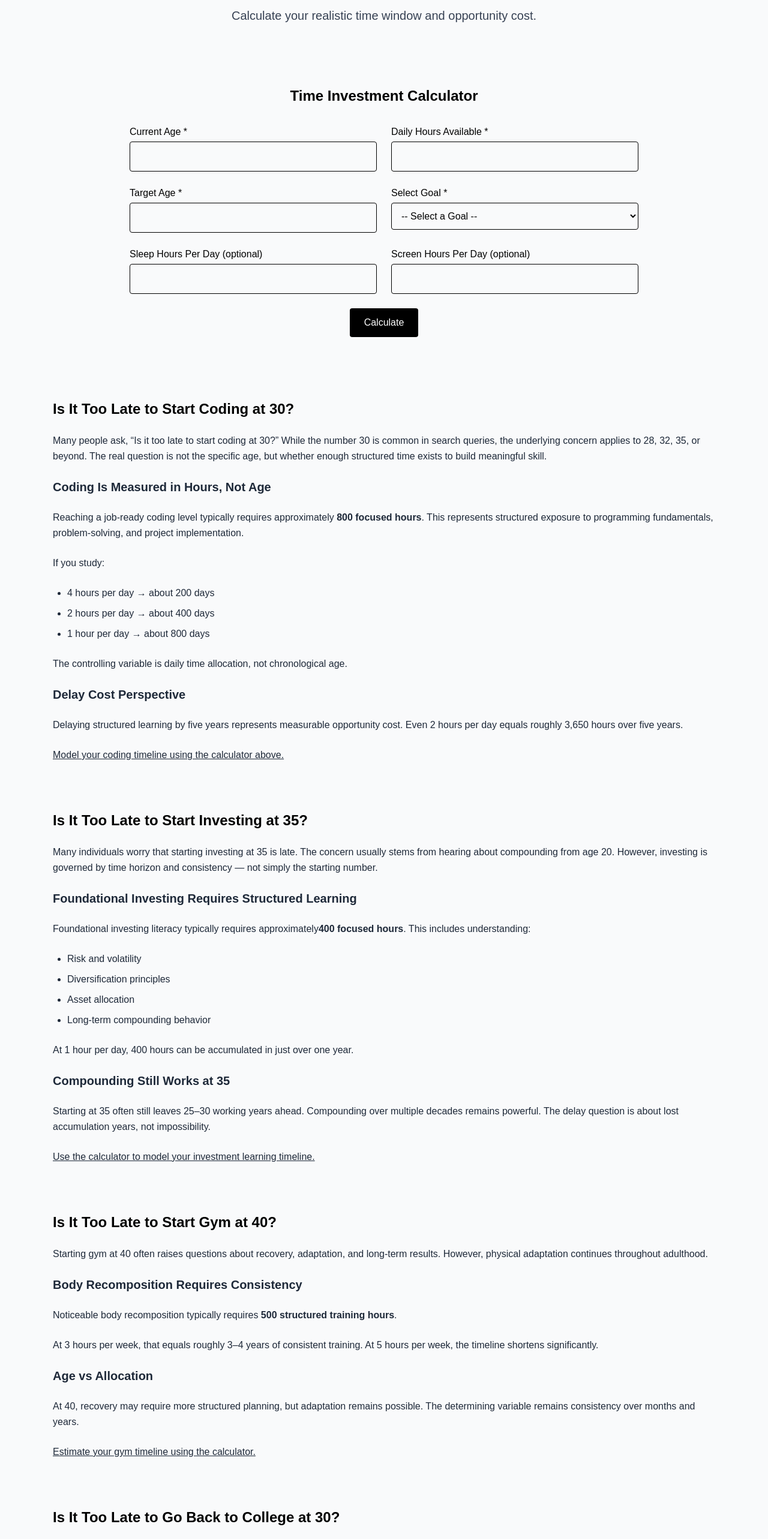
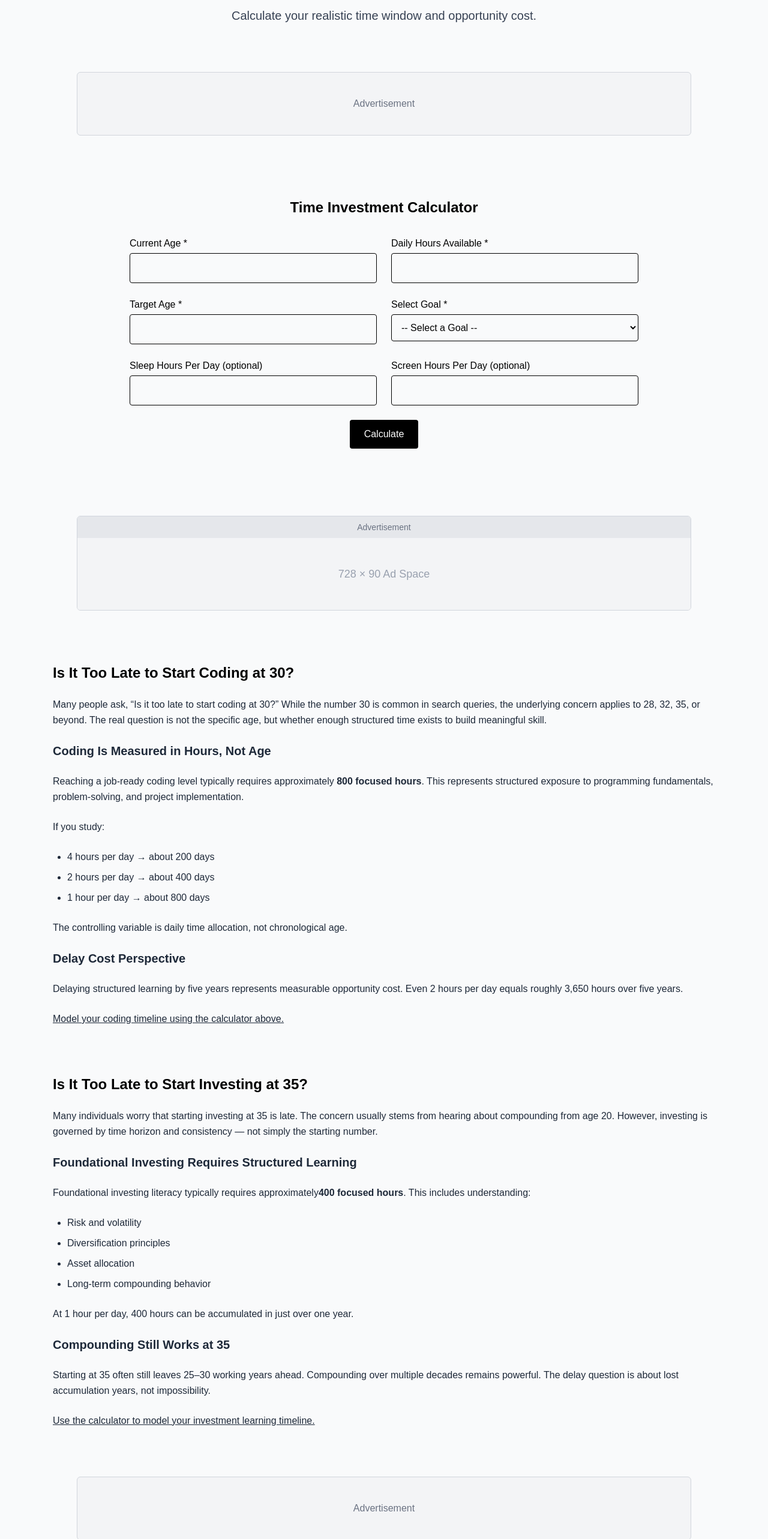
Before and after one commit to isittoolatecalculator-cpu/is-it-too-late-calculator, a Next.js app: page / in a window 1280 px wide. Shown: the part 100-2666 px from the top of the page at 60% size. Built offline with nearby package versions, Linux system fonts and the light colour scheme.

Commit message:
Replace ad placeholders with structured banner style

```diff
--- a/app/page.tsx
+++ b/app/page.tsx
@@ -3,6 +3,7 @@ import Calculator from "../components/Calculator";
 export default function Home() {
   return (
     <main className="min-h-screen bg-gray-50 text-black">
+
 
       {/* HERO */}
       <section id="top" className="py-10 px-6 text-center">
@@ -14,10 +15,33 @@ export default function Home() {
         </p>
       </section>
 
+      {/* Ad Placeholder 1 - After Hero */}
+<section className="px-6 py-10">
+  <div className="max-w-5xl mx-auto">
+    <div className="bg-gray-100 border border-gray-300 text-gray-500 text-center py-10 rounded-md">
+      Advertisement
+    </div>
+  </div>
+</section>
+
       {/* CALCULATOR */}
       <section id="calculator" className="px-6">
         <Calculator />
       </section>
+
+      {/* Ad Placeholder Style B - After Calculator */}
+<section className="px-6 py-12">
+  <div className="max-w-5xl mx-auto">
+    <div className="border border-gray-300 rounded-md overflow-hidden">
+      <div className="bg-gray-200 text-gray-500 text-sm text-center py-2">
+        Advertisement
+      </div>
+      <div className="bg-gray-100 h-[90px] md:h-[120px] flex items-center justify-center text-gray-400 text-lg">
+        728 × 90 Ad Space
+      </div>
+    </div>
+  </div>
+</section>
 
       {/* ================= CODING AT 30 ================= */}
       <section id="coding-at-30" className="py-10 px-6 max-w-6xl mx-auto">
@@ -124,6 +148,15 @@ export default function Home() {
         </div>
       </section>
 
+        {/* Ad Placeholder 3 - After Calculator */}
+<section className="px-6 py-10">
+  <div className="max-w-5xl mx-auto">
+    <div className="bg-gray-100 border border-gray-300 text-gray-500 text-center py-10 rounded-md">
+      Advertisement
+    </div>
+  </div>
+</section>
+
       {/* ================= GYM AT 40 ================= */}
       <section id="gym-at-40" className="py-10 px-6 max-w-6xl mx-auto">
         <h2 className="text-2xl font-bold mb-6">
@@ -216,6 +249,8 @@ export default function Home() {
         </div>
       </section>
 
+
+
       {/* ================= FAQ SECTION ================= */}
       <section id="faq" className="py-10 px-6 max-w-6xl mx-auto">
         <h2 className="text-2xl font-bold mb-6">
@@ -292,6 +327,20 @@ export default function Home() {
         }}
       />
 
+        {/* Ad Placeholder Style B - After Calculator */}
+<section className="px-6 py-12">
+  <div className="max-w-5xl mx-auto">
+    <div className="border border-gray-300 rounded-md overflow-hidden">
+      <div className="bg-gray-200 text-gray-500 text-sm text-center py-2">
+        Advertisement
+      </div>
+      <div className="bg-gray-100 h-[90px] md:h-[120px] flex items-center justify-center text-gray-400 text-lg">
+        728 × 90 Ad Space
+      </div>
+    </div>
+  </div>
+</section>
+
             {/* ================= FOOTER ================= */}
       <footer className="bg-white border-t mt-20 py-10 px-6 text-center text-sm text-gray-600">
         <div className="max-w-6xl mx-auto space-y-4">
```
